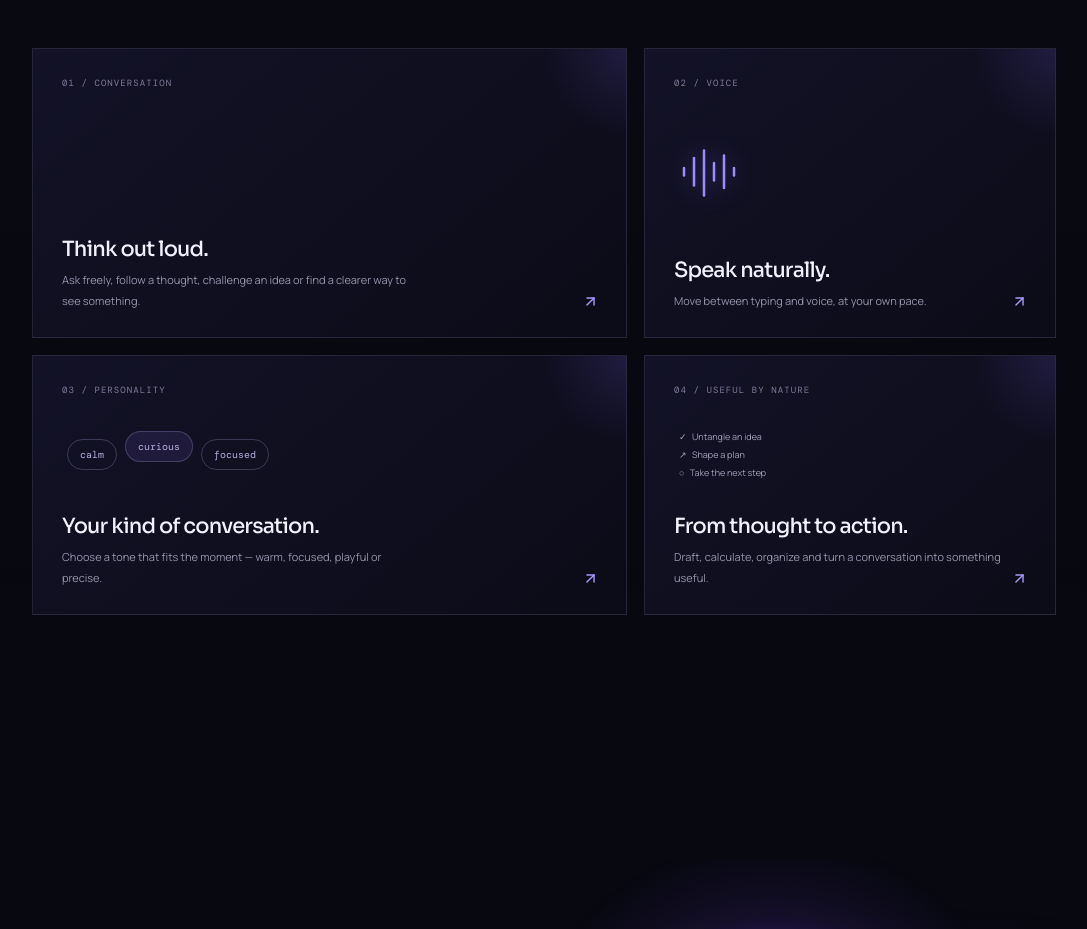
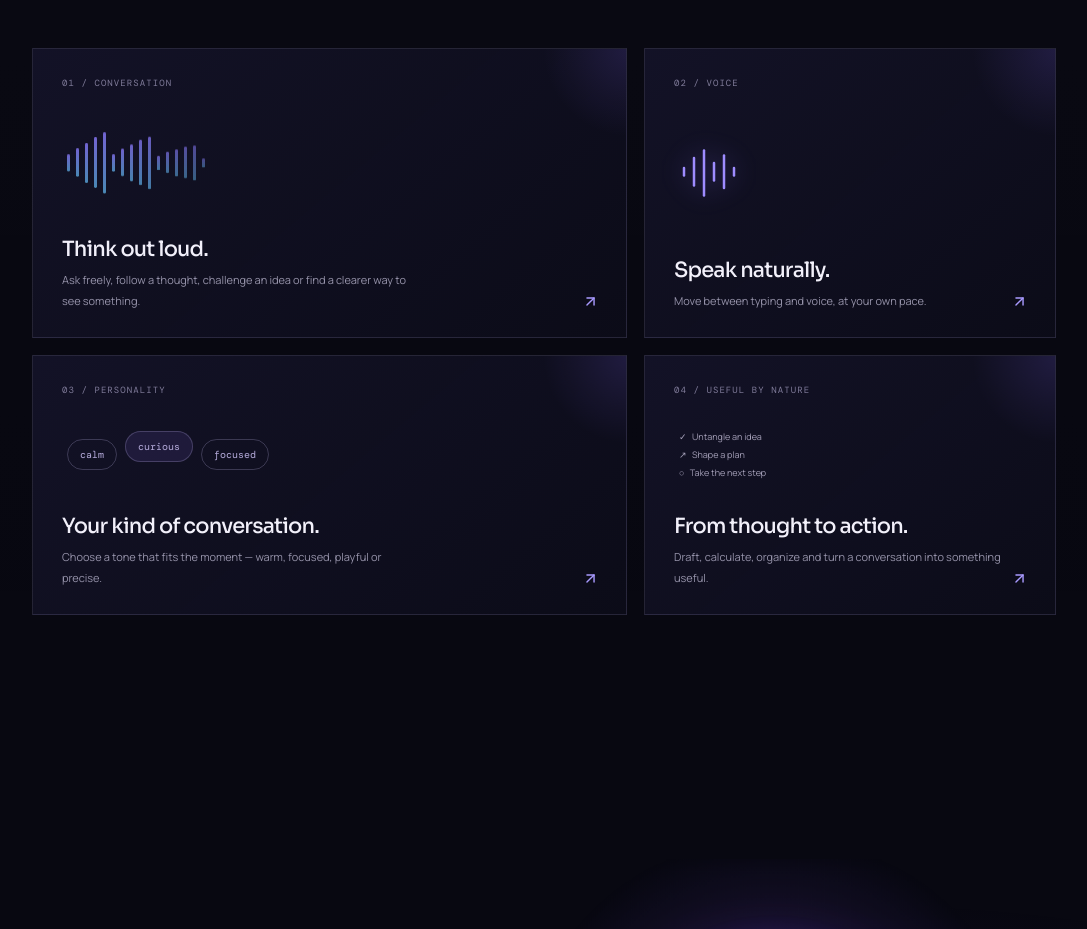
Before and after one commit to RAJ-SUHANDANI/Ana, a Next.js app: page / in a window 1280 px wide. Shown: the part 1800-2729 px from the top of the page, without its empty margins (96-1183 px from the left). Built offline with nearby package versions, Linux system fonts and the light colour scheme.

Commit message:
Polish landing motion easing and capability wave animation

```diff
--- a/components/landing-page.tsx
+++ b/components/landing-page.tsx
@@ -15,7 +15,7 @@ const moods = {
 
 const reveal = {
   hidden: { opacity: 0, y: 24 },
-  visible: { opacity: 1, y: 0, transition: { duration: 0.75, ease: [0.22, 0.8, 0.24, 1] } },
+  visible: { opacity: 1, y: 0, transition: { duration: 0.75, ease: "easeOut" } },
 };
 
 export function LandingPage() {
@@ -92,7 +92,7 @@ export function LandingPage() {
             <motion.article className="capability-card" key={item.number} tabIndex={0} initial="hidden" whileInView="visible" viewport={{ once: true, amount: 0.15 }} variants={reveal} whileHover={{ y: -7, borderColor: "rgba(167,143,255,.48)" }} transition={{ duration: 0.35 }}>
               <div className="card-index">{item.number}</div>
               <div className={"card-visual " + item.visual} aria-hidden="true">
-                {item.visual === "wave" && Array.from({ length: 16 }, (_, i) => <i key={i} style={{ ["--i"]: i } as CSSProperties} />)}
+                {item.visual === "wave" && Array.from({ length: 16 }, (_, i) => <i key={i} style={{ height: (18 + (i % 5) * 11) + "px", animationDelay: "-" + (i * 0.09) + "s" } as CSSProperties} />)}
                 {item.visual === "voice" && <AudioLines size={60} strokeWidth={1} />}
                 {item.visual === "mood" && <><b>calm</b><b>curious</b><b>focused</b></>}
                 {item.visual === "task" && <><span>✓ &nbsp; Untangle an idea</span><span>↗ &nbsp; Shape a plan</span><span>○ &nbsp; Take the next step</span></>}
```
